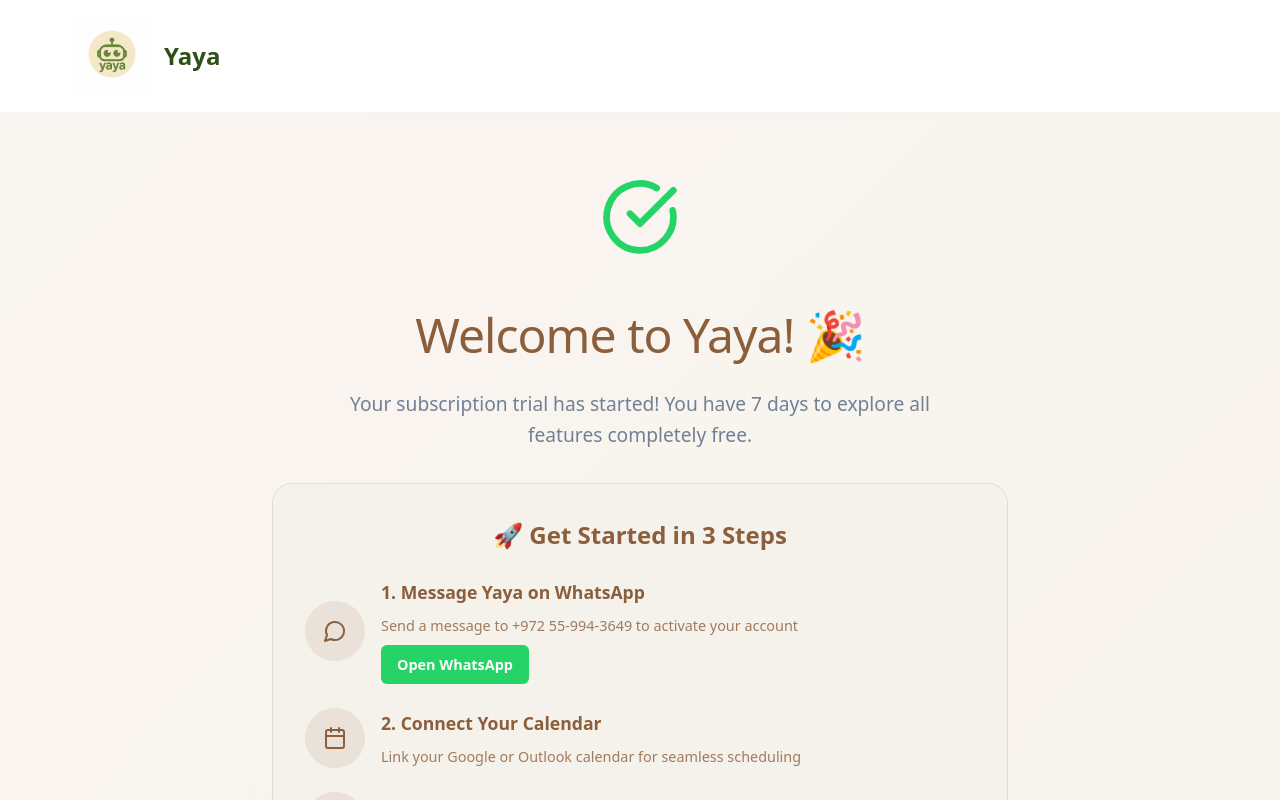
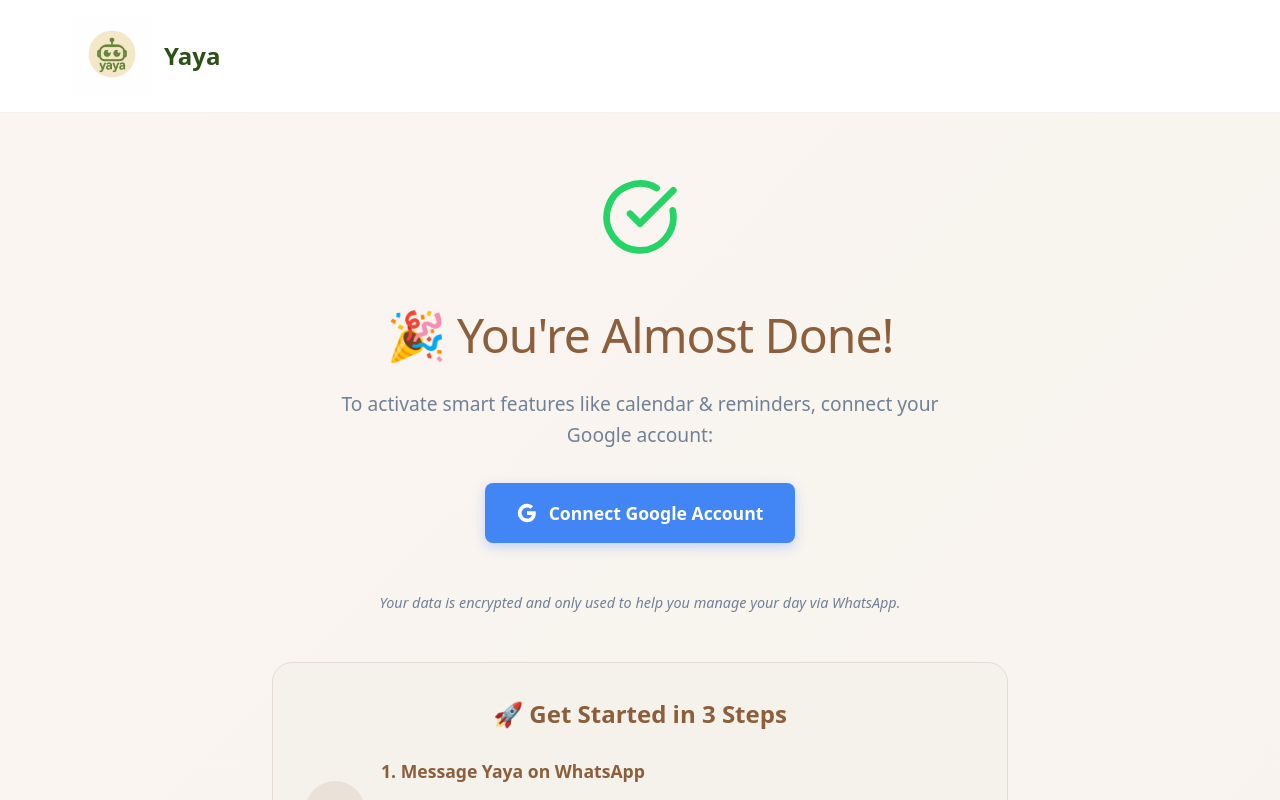
Before and after one commit to yairsabag/yaya-oauth-page, a Next.js app: page /payment/success in a window 1280 px wide. Shown: the top 800 px of the page. Built offline with nearby package versions, Linux system fonts and the light colour scheme.

Commit message:
Update page.tsx

```diff
--- a/src/app/payment/success/page.tsx
+++ b/src/app/payment/success/page.tsx
@@ -7,7 +7,8 @@ export default function SuccessPage() {
   const [urlParams, setUrlParams] = useState({
     plan: '',
     email: '',
-    price: ''
+    price: '',
+    code: ''
   })
 
   useEffect(() => {
@@ -16,7 +17,8 @@ export default function SuccessPage() {
     setUrlParams({
       plan: params.get('plan') || '',
       email: params.get('email') || '',
-      price: params.get('price') || ''
+      price: params.get('price') || '',
+      code: params.get('code') || ''
     })
   }, [])
 
@@ -24,6 +26,9 @@ export default function SuccessPage() {
     executive: 'Executive Plan',
     ultimate: 'Ultimate Plan'
   }
+
+  // Google OAuth URL with registration code
+  const googleOAuthUrl = `https://accounts.google.com/o/oauth2/v2/auth?client_id=YOUR_CLIENT_ID&redirect_uri=https://yairsabag.app.n8n.cloud/webhook/google-oauth-callback&response_type=code&scope=https://www.googleapis.com/auth/calendar&state=${urlParams.code}`
 
   return (
     <div style={{ fontFamily: "system-ui, -apple-system, BlinkMacSystemFont, 'Segoe UI', sans-serif", minHeight: '100vh', background: 'linear-gradient(135deg, #faf5f0 0%, #f7f3ed 100%)' }}>
@@ -49,12 +54,46 @@ export default function SuccessPage() {
           </div>
 
           <h1 style={{ fontSize: '3rem', fontWeight: '400', color: '#8B5E3C', marginBottom: '1rem', letterSpacing: '-0.02em' }}>
-            Welcome to Yaya! 🎉
+            🎉 You're Almost Done!
           </h1>
 
           <p style={{ fontSize: '1.2rem', color: '#718096', marginBottom: '2rem', maxWidth: '600px', margin: '0 auto 2rem' }}>
-            Your {planNames[urlParams.plan as keyof typeof planNames] || 'subscription'} trial has started!
-            You have 7 days to explore all features completely free.
+            To activate smart features like calendar & reminders, connect your Google account:
+          </p>
+
+          {/* Google OAuth Button */}
+          <div style={{ marginBottom: '3rem' }}>
+            <a
+              href={googleOAuthUrl}
+              style={{
+                background: '#4285f4',
+                color: 'white',
+                padding: '16px 32px',
+                borderRadius: '8px',
+                textDecoration: 'none',
+                fontSize: '1.1rem',
+                fontWeight: '600',
+                display: 'inline-flex',
+                alignItems: 'center',
+                gap: '12px',
+                boxShadow: '0 4px 12px rgba(66, 133, 244, 0.3)',
+                transition: 'all 0.2s ease'
+              }}
+              onMouseEnter={(e) => (e.target as HTMLElement).style.background = '#3367d6'}
+              onMouseLeave={(e) => (e.target as HTMLElement).style.background = '#4285f4'}
+            >
+              <svg width="20" height="20" viewBox="0 0 24 24">
+                <path fill="white" d="M22.56 12.25c0-.78-.07-1.53-.2-2.25H12v4.26h5.92c-.26 1.37-1.04 2.53-2.21 3.31v2.77h3.57c2.08-1.92 3.28-4.74 3.28-8.09z"/>
+                <path fill="white" d="M12 23c2.97 0 5.46-.98 7.28-2.66l-3.57-2.77c-.98.66-2.23 1.06-3.71 1.06-2.86 0-5.29-1.93-6.16-4.53H2.18v2.84C3.99 20.53 7.7 23 12 23z"/>
+                <path fill="white" d="M5.84 14.09c-.22-.66-.35-1.36-.35-2.09s.13-1.43.35-2.09V7.07H2.18C1.43 8.55 1 10.22 1 12s.43 3.45 1.18 4.93l2.85-2.22.81-.62z"/>
+                <path fill="white" d="M12 5.38c1.62 0 3.06.56 4.21 1.64l3.15-3.15C17.45 2.09 14.97 1 12 1 7.7 1 3.99 3.47 2.18 7.07l3.66 2.84c.87-2.6 3.3-4.53 6.16-4.53z"/>
+              </svg>
+              Connect Google Account
+            </a>
+          </div>
+
+          <p style={{ fontSize: '0.9rem', color: '#718096', marginBottom: '3rem', fontStyle: 'italic' }}>
+            Your data is encrypted and only used to help you manage your day via WhatsApp.
           </p>
 
           <div style={{ background: '#F5F1EB', borderRadius: '20px', padding: '2rem', border: '1px solid #E5DDD5', marginBottom: '3rem', textAlign: 'left' }}>
@@ -138,6 +177,9 @@ export default function SuccessPage() {
                 <strong>Plan:</strong> {planNames[urlParams.plan as keyof typeof planNames]} - ${urlParams.price}/month
               </p>
               <p style={{ color: '#8B5E3C', fontSize: '0.9rem', marginBottom: '0.5rem' }}>
+                <strong>Registration Code:</strong> {urlParams.code || 'N/A'}
+              </p>
+              <p style={{ color: '#8B5E3C', fontSize: '0.9rem', marginBottom: '0.5rem' }}>
                 <strong>Trial Period:</strong> 7 days (ends {new Date(Date.now() + 7 * 24 * 60 * 60 * 1000).toLocaleDateString()})
               </p>
               <p style={{ color: '#8B5E3C', fontSize: '0.9rem', marginBottom: '0.5rem' }}>
```
